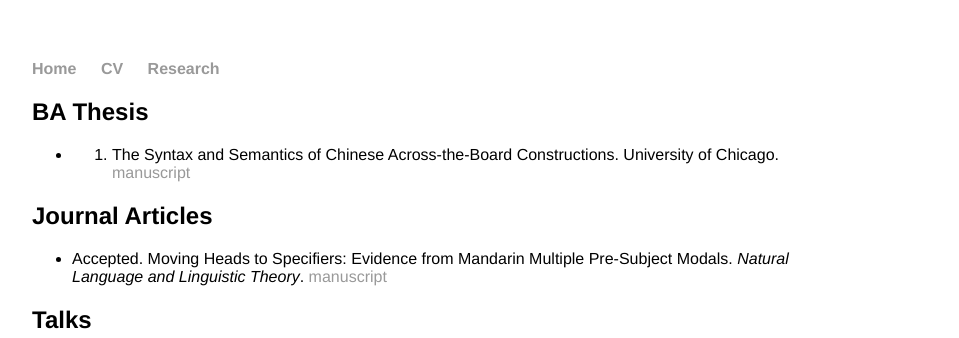
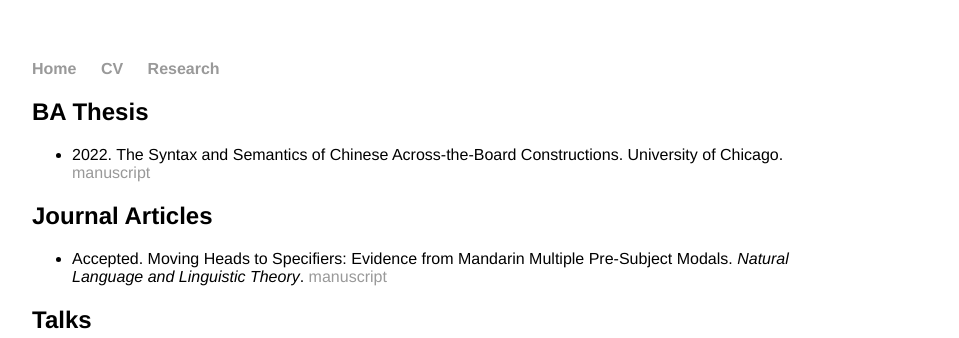
Before and after one commit to haoming-li-ling/haoming-li-ling.github.io, a Jekyll site: the page built from papers/index.md, in a window 1280 px wide. Shown: the top 338 px of the page, without its empty margins (160-1119 px from the left). Built offline with Jekyll 4.4.1, drawn with Linux system fonts in a browser that asks for light colours.

Commit message:
fix number

```diff
--- a/papers/index.md
+++ b/papers/index.md
@@ -3,7 +3,7 @@ layout: default
 title: Research - Haoming Li
 ---
 ## BA Thesis
-- 2022. The Syntax and Semantics of Chinese Across-the-Board Constructions. University of Chicago. [manuscript]("/files/ba_thesis.pdf")
+- 2022\. The Syntax and Semantics of Chinese Across-the-Board Constructions. University of Chicago. [manuscript]("/files/ba_thesis.pdf")
 
 ## Journal Articles
 - Accepted. Moving Heads to Specifiers: Evidence from Mandarin Multiple Pre-Subject Modals. *Natural Language and Linguistic Theory*. [manuscript]("/files/NLLT21.pdf")
```
